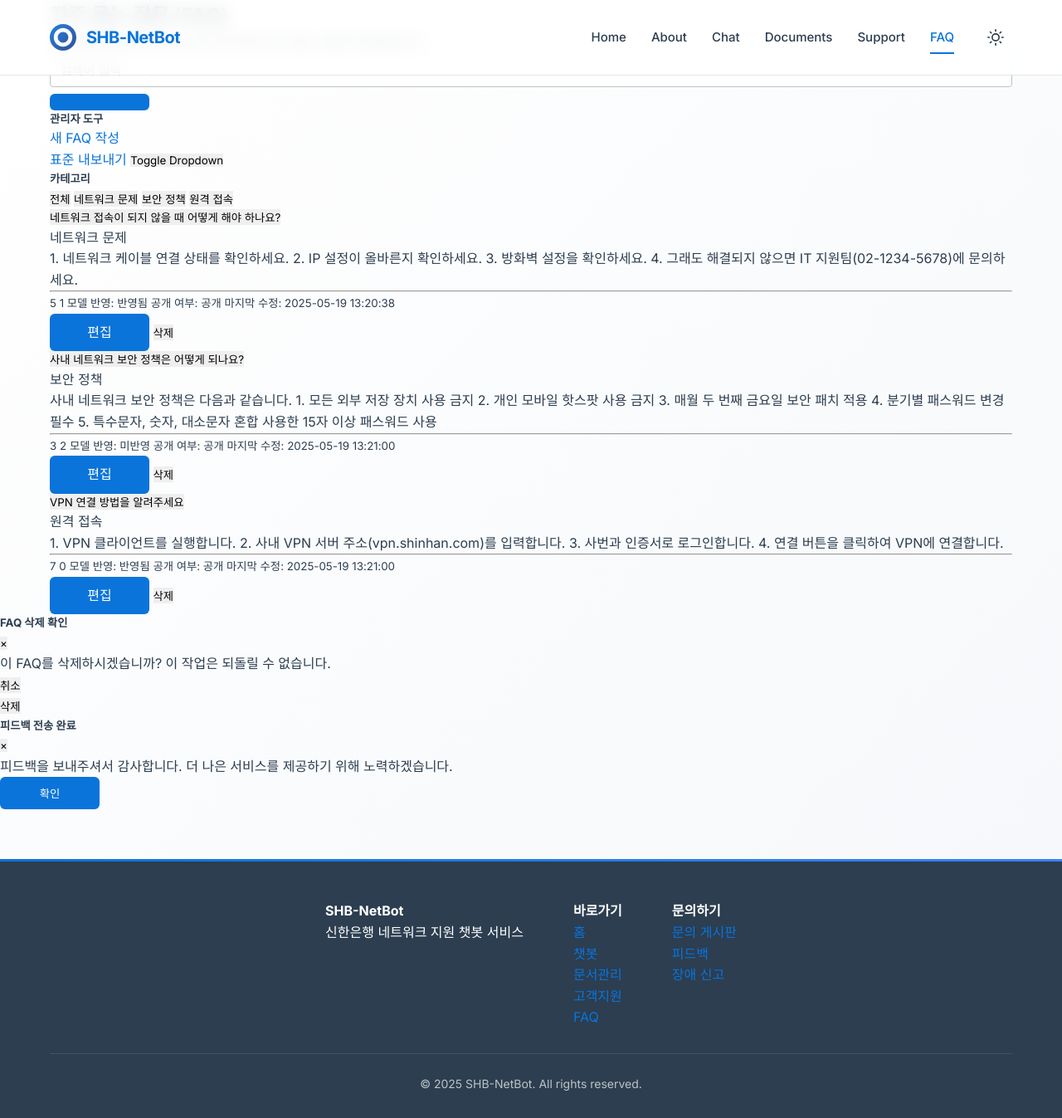
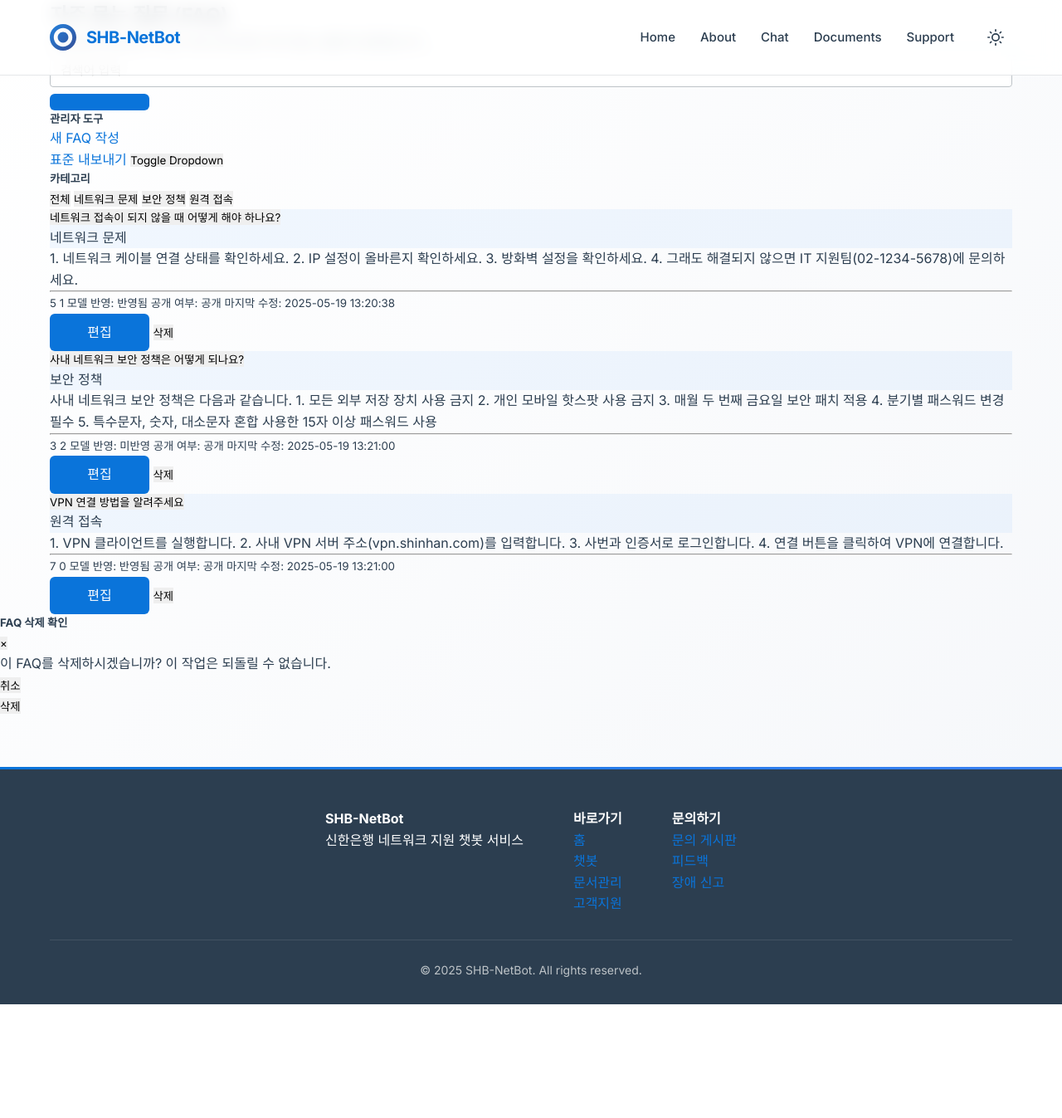
Before and after one commit to kshwan9170/SHB-NETBOT, a Flask app: page /faq?admin=1 in a window 1280 px wide. Shown: the whole page at 83% size. After the commit the page ends 1210 px from the top, so only its background shows below. Run offline with Flask 3, Linux system fonts and the light colour scheme; data comes from the database, SQL or seed files in the repository.

Commit message:
Enhance user experience and improve feedback mechanism for the FAQ section
Refactors FAQ templates (create, edit, list, view, index) by adjusting navigation, feedback UI, and styling with Bootstrap.

Replit-Commit-Author: Agent
Replit-Commit-Session-Id: caea7a9a-f971-4013-acb2-bcedbda1cad0
Replit-Commit-Screenshot-Url: https://storage.googleapis.com/screenshot-production-us-central1/a337cdeb-84f2-4532-a3e1-f817ff1519f9/875b7bcf-53eb-4efd-9f81-99485daeafca.jpg

```diff
--- a/templates/faq_create.html
+++ b/templates/faq_create.html
@@ -23,8 +23,7 @@
                 <a href="/#about" class="nav-link">About</a>
                 <a href="/#chat" class="nav-link">Chat</a>
                 <a href="/#documents" class="nav-link">Documents</a>
-                <a href="/#support" class="nav-link">Support</a>
-                <a href="/faq" class="nav-link active">FAQ</a>
+                <a href="/#support" class="nav-link active">Support</a>
                 <button id="theme-toggle" class="theme-toggle">
                     <svg class="sun-icon" xmlns="http://www.w3.org/2000/svg" width="20" height="20" viewBox="0 0 24 24" fill="none" stroke="currentColor" stroke-width="2" stroke-linecap="round" stroke-linejoin="round">
                         <circle cx="12" cy="12" r="5"></circle>
@@ -147,7 +146,6 @@
                     <li><a href="/#chat">챗봇</a></li>
                     <li><a href="/#documents">문서관리</a></li>
                     <li><a href="/#support">고객지원</a></li>
-                    <li><a href="/faq">FAQ</a></li>
                 </ul>
             </div>
             <div class="footer-section">
--- a/templates/faq_edit.html
+++ b/templates/faq_edit.html
@@ -23,8 +23,7 @@
                 <a href="/#about" class="nav-link">About</a>
                 <a href="/#chat" class="nav-link">Chat</a>
                 <a href="/#documents" class="nav-link">Documents</a>
-                <a href="/#support" class="nav-link">Support</a>
-                <a href="/faq" class="nav-link active">FAQ</a>
+                <a href="/#support" class="nav-link active">Support</a>
                 <button id="theme-toggle" class="theme-toggle">
                     <svg class="sun-icon" xmlns="http://www.w3.org/2000/svg" width="20" height="20" viewBox="0 0 24 24" fill="none" stroke="currentColor" stroke-width="2" stroke-linecap="round" stroke-linejoin="round">
                         <circle cx="12" cy="12" r="5"></circle>
@@ -174,7 +173,6 @@
                     <li><a href="/#chat">챗봇</a></li>
                     <li><a href="/#documents">문서관리</a></li>
                     <li><a href="/#support">고객지원</a></li>
-                    <li><a href="/faq">FAQ</a></li>
                 </ul>
             </div>
             <div class="footer-section">
--- a/templates/faq_list.html
+++ b/templates/faq_list.html
@@ -23,8 +23,7 @@
                 <a href="/#about" class="nav-link">About</a>
                 <a href="/#chat" class="nav-link">Chat</a>
                 <a href="/#documents" class="nav-link">Documents</a>
-                <a href="/#support" class="nav-link">Support</a>
-                <a href="/faq" class="nav-link active">FAQ</a>
+                <a href="/#support" class="nav-link active">Support</a>
                 <button id="theme-toggle" class="theme-toggle">
                     <svg class="sun-icon" xmlns="http://www.w3.org/2000/svg" width="20" height="20" viewBox="0 0 24 24" fill="none" stroke="currentColor" stroke-width="2" stroke-linecap="round" stroke-linejoin="round">
                         <circle cx="12" cy="12" r="5"></circle>
@@ -131,10 +130,11 @@
         <div class="col-12">
             <div class="accordion" id="faqAccordion">
                 {% for faq in faqs %}
-                <div class="card faq-item" data-category="{{ faq.category }}">
-                    <div class="card-header d-flex justify-content-between align-items-center" id="heading{{ faq.id }}">
+                <div class="card faq-item mb-3 shadow-sm" data-category="{{ faq.category }}">
+                    <div class="card-header d-flex justify-content-between align-items-center" id="heading{{ faq.id }}" style="background-color: rgba(0, 123, 255, 0.05);">
                         <h5 class="mb-0">
                             <button class="btn btn-link collapsed" type="button" data-toggle="collapse" data-target="#collapse{{ faq.id }}" aria-expanded="false" aria-controls="collapse{{ faq.id }}">
+                                <i class="fas fa-question-circle text-primary mr-2"></i>
                                 {{ faq.question }}
                             </button>
                         </h5>
@@ -182,14 +182,23 @@
                             </div>
                             {% else %}
                             <!-- 일반 사용자 모드인 경우 피드백 버튼 표시 -->
-                            <div class="mt-3 text-right">
-                                <small class="mr-2">이 답변이 도움되었나요?</small>
+                            <hr>
+                            <div class="faq-feedback text-center mt-3">
+                                <p class="mb-2">👍 이 답변이 도움이 되었나요?</p>
+                                <div class="btn-group">
                                     <button class="btn btn-sm btn-outline-success feedback-btn" data-id="{{ faq.id }}" data-type="positive">
                                         <i class="far fa-thumbs-up"></i> 예
                                     </button>
                                     <button class="btn btn-sm btn-outline-danger feedback-btn" data-id="{{ faq.id }}" data-type="negative">
                                         <i class="far fa-thumbs-down"></i> 아니오
                                     </button>
+                                </div>
+                                <div class="feedback-response mt-2" style="display: none;">
+                                    <small class="text-muted">피드백을 보내주셔서 감사합니다.</small>
+                                </div>
+                            </div>
+                            <div class="text-right mt-2">
+                                <small class="text-muted">마지막 업데이트: {{ faq.last_updated }}</small>
                             </div>
                             {% endif %}
                         </div>
@@ -275,25 +284,7 @@
     </div>
 </div>
 
-<!-- 피드백 응답 모달 -->
-<div class="modal fade" id="feedbackResponseModal" tabindex="-1" role="dialog" aria-labelledby="feedbackResponseModalLabel" aria-hidden="true">
-    <div class="modal-dialog" role="document">
-        <div class="modal-content">
-            <div class="modal-header">
-                <h5 class="modal-title" id="feedbackResponseModalLabel">피드백 전송 완료</h5>
-                <button type="button" class="close" data-dismiss="modal" aria-label="Close">
-                    <span aria-hidden="true">&times;</span>
-                </button>
-            </div>
-            <div class="modal-body">
-                피드백을 보내주셔서 감사합니다. 더 나은 서비스를 제공하기 위해 노력하겠습니다.
-            </div>
-            <div class="modal-footer">
-                <button type="button" class="btn btn-primary" data-dismiss="modal">확인</button>
-            </div>
-        </div>
-    </div>
-</div>
+<!-- 피드백 응답 모달 - 인라인 피드백으로 대체 -->
 
     <!-- 푸터 -->
     <footer class="footer">
@@ -310,7 +301,6 @@
                         <li><a href="/#chat">챗봇</a></li>
                         <li><a href="/#documents">문서관리</a></li>
                         <li><a href="/#support">고객지원</a></li>
-                        <li><a href="/faq">FAQ</a></li>
                     </ul>
                 </div>
                 <div class="footer-section">
@@ -364,11 +354,12 @@
                 $('#deleteFaqModal').modal('show');
             });
 
-            // 피드백 버튼 처리
+            // 피드백 버튼 처리 - 인라인 피드백
             $('.feedback-btn').click(function() {
                 var faqId = $(this).data('id');
                 var feedbackType = $(this).data('type');
                 var feedbackUrl = "{{ url_for('faq_feedback', faq_id=0) }}".replace('0', faqId);
+                var feedbackContainer = $(this).closest('.faq-feedback');
 
                 // 피드백 전송
                 $.ajax({
@@ -378,15 +369,18 @@
                         feedback_type: feedbackType
                     },
                     success: function(response) {
-                        // 피드백 전송 성공 시 모달 표시
-                        $('#feedbackResponseModal').modal('show');
-
-                        // 피드백 버튼 비활성화
-                        $('.feedback-btn[data-id="' + faqId + '"]').prop('disabled', true);
+                        // 인라인 피드백 메시지 표시
+                        feedbackContainer.find('.btn-group').fadeOut(300, function() {
+                            feedbackContainer.find('.feedback-response').fadeIn(300);
+                        });
                     },
                     error: function(xhr, status, error) {
                         console.error('피드백 전송 오류:', error);
-                        alert('피드백 전송 중 오류가 발생했습니다.');
+                        feedbackContainer.find('.feedback-response')
+                            .removeClass('text-muted')
+                            .addClass('text-danger')
+                            .text('피드백 전송 중 오류가 발생했습니다.')
+                            .fadeIn(300);
                     }
                 });
             });
```
Also changed, not shown: templates/faq_view.html (+37 -41 lines), templates/index.html (+9 -3 lines), 1 other file. Lines whose indentation alone changed are shown as unchanged.
